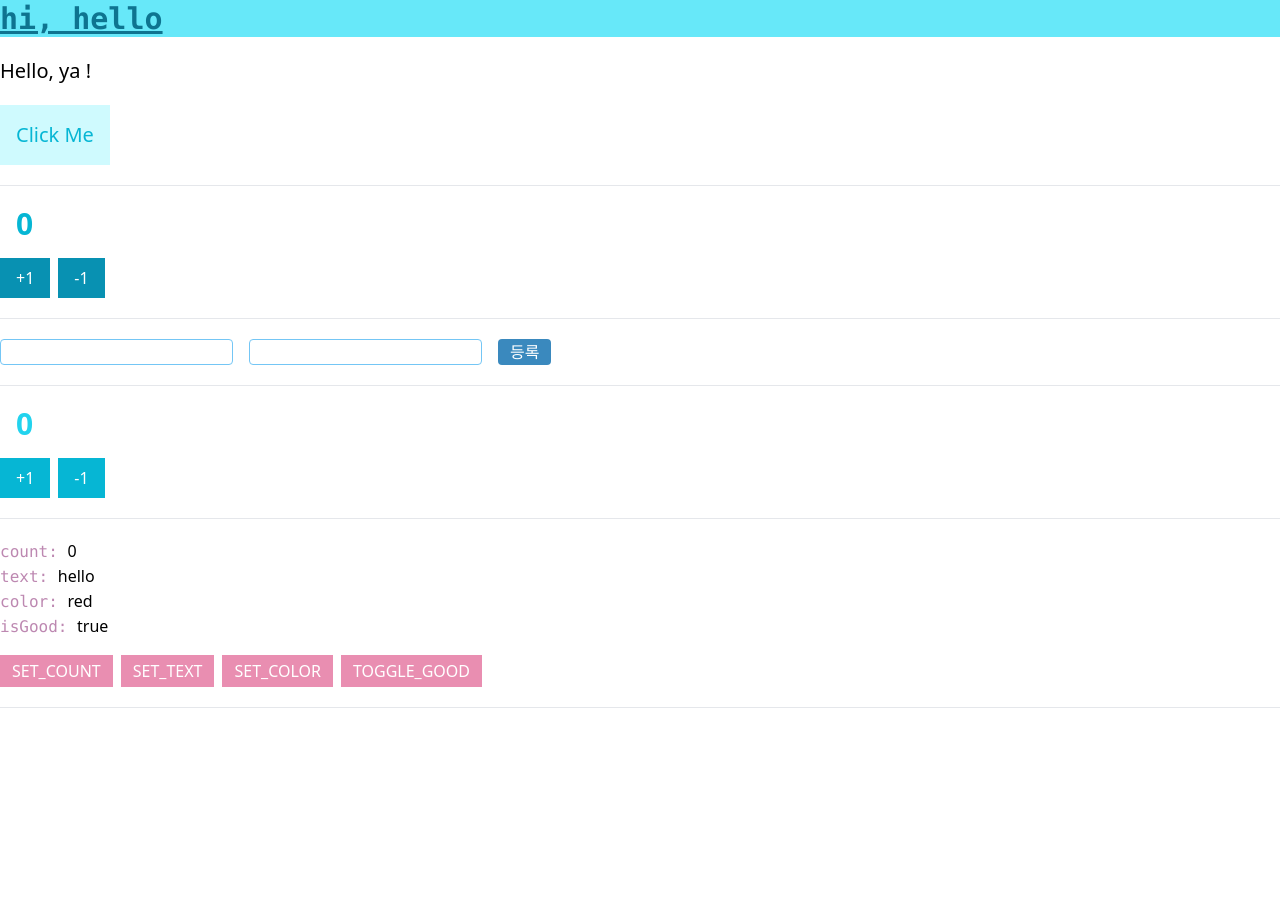
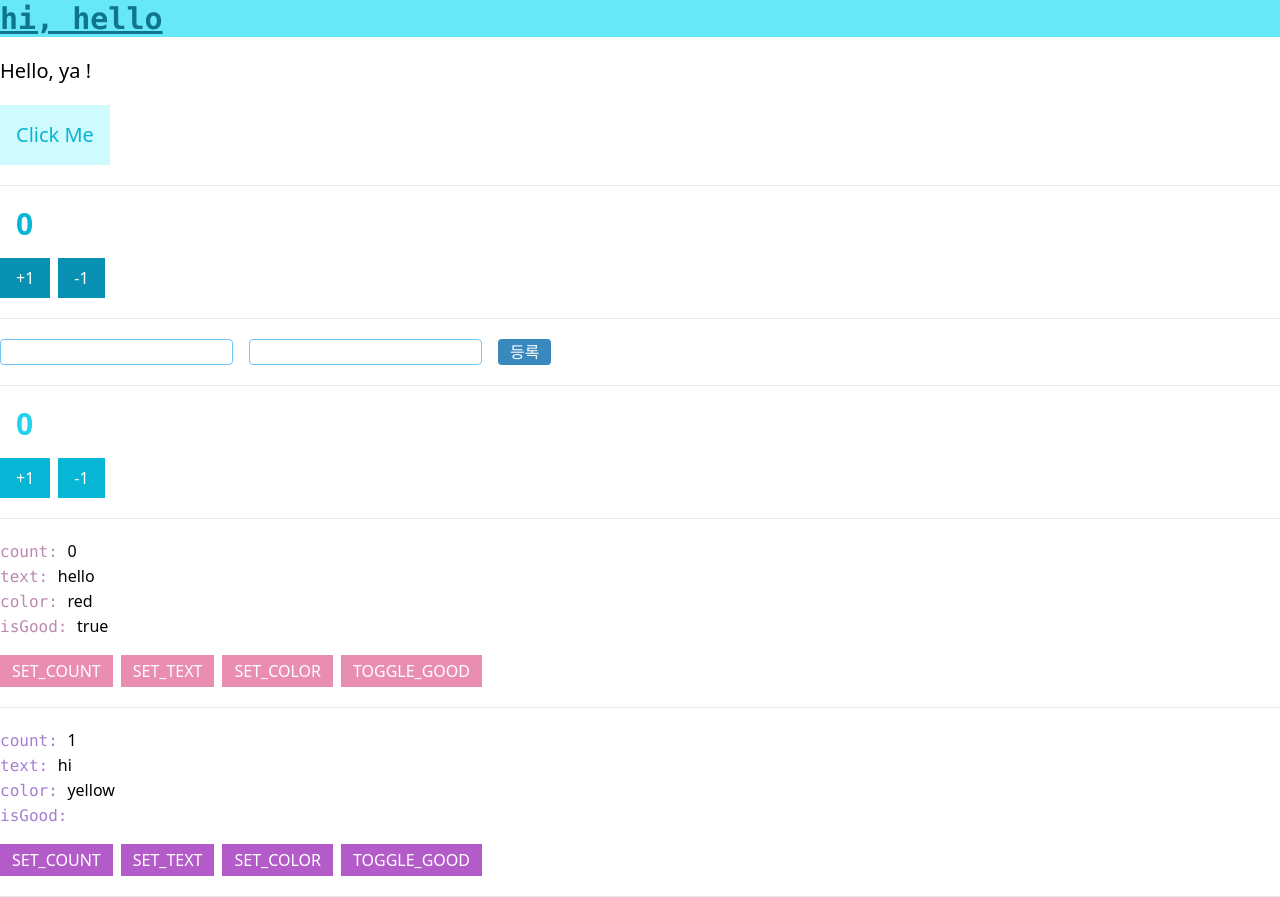
Before and after one commit to Damdadira/typescript-deep-study, a React (Vite) app: page / in a window 1280 px wide. Before the commit the page ends 800 px from the top, so only its background shows below. Built offline with nearby package versions, Linux system fonts and the light colour scheme.

Commit message:
context API 활용하기

```diff
--- a/src/App.tsx
+++ b/src/App.tsx
@@ -3,6 +3,8 @@ import Counter from './Counter'
 import MyForm from './MyForm'
 import Counter2 from './Counter2'
 import ReducerSample from './ReducerSample'
+import { SampleProvider } from './SampleContext'
+import ReducerSample2 from './ReducerSample2'
 
 function App() {
   const onClick = (name: string) => {
@@ -28,6 +30,10 @@ function App() {
       <hr/>
       <ReducerSample></ReducerSample>
       <hr/>
+      <SampleProvider>
+        <ReducerSample2></ReducerSample2>
+      </SampleProvider>
+      <hr/>
     </>
   )
 }
--- /dev/null
+++ b/src/ReducerSample2.tsx
@@ -0,0 +1,34 @@
+import { useSampleState, useSampleDispatch } from './SampleContext';
+
+export default function ReducerSample() {
+  const state = useSampleState();
+  const dispatch = useSampleDispatch();
+
+  const setCount = () => dispatch({ type: 'SET_COUNT', count: 5 }); //count를 넣지 않으면 에러 발생
+  const setText = () => dispatch({ type: 'SET_TEXT', text: 'bye' }); //text를 넣지 않으면 에러 발생
+  const setColor = () => dispatch({ type: 'SET_COLOR', color: 'orange' }); //color를 넣지 않으면 에러 발생
+  const toggleGood = () => dispatch({ type: 'TOGGLE_GOOD' });
+
+  return(
+    <div className='my-5'>
+      <p>
+        <code style={{color: '#a57fd1'}}>count: </code> {state.count}
+      </p>
+      <p>
+        <code style={{color: '#a57fd1'}}>text: </code> {state.text}
+      </p>
+      <p>
+        <code style={{color: '#a57fd1'}}>color: </code> {state.color}
+      </p>
+      <p>
+        <code style={{color: '#a57fd1'}}>isGood: </code> {state.isGood ? 'true' : false}
+      </p>
+      <div className='mt-4'>
+        <button style={{background: '#b35cc9', color: '#fff', padding: '4px 12px', marginRight: '0.5rem'}} onClick={setCount}>SET_COUNT</button>
+        <button style={{background: '#b35cc9', color: '#fff', padding: '4px 12px', marginRight: '0.5rem'}} onClick={setText}>SET_TEXT</button>
+        <button style={{background: '#b35cc9', color: '#fff', padding: '4px 12px', marginRight: '0.5rem'}} onClick={setColor}>SET_COLOR</button>
+        <button style={{background: '#b35cc9', color: '#fff', padding: '4px 12px'}} onClick={toggleGood}>TOGGLE_GOOD</button>
+      </div>
+    </div>
+  )
+}
--- /dev/null
+++ b/src/SampleContext.tsx
@@ -0,0 +1,78 @@
+import { useReducer, useContext, createContext, Dispatch } from 'react';
+
+/**필요한 타입들을 미리 선언 */
+type Color = 'red' | 'orange' | 'yellow';
+
+/**상태를 위한 타입 */
+type State = {
+  count: number;
+  text: string;
+  color: Color;
+  isGood: boolean;
+};
+
+/**모든 액션들을 위한 타입 */
+type Action =
+  | { type: 'SET_COUNT'; count: number }
+  | { type: 'SET_TEXT'; text: string }
+  | { type: 'SET_COLOR'; color: Color }
+  | { type: 'TOGGLE_GOOD' };
+
+  /**디스패치를 위한 타입, 액션들의 타입을 Dispatch의 Generics로 설정 */
+type SampleDispatch = Dispatch<Action>;
+
+/**Context 만들기 */
+const SampleStateContext = createContext<State | null>(null);
+const SampleDispatchContext = createContext<SampleDispatch | null>(null);
+
+/**리듀서 */
+function reducer(state: State, action: Action): State {
+  switch(action.type){
+    case 'SET_COUNT':
+      return { ...state, count: action.count };
+    case 'SET_TEXT':
+      return { ...state, text: action.text };
+    case 'SET_COLOR':
+      return { ...state, color: action.color };
+    case 'TOGGLE_GOOD':
+      return { ...state, isGood: !state.isGood };
+    default:
+      throw new Error('Unhandled action');
+  }
+}
+
+/**
+ * SampleProvider에서 useReducer 사용하고,
+ * SampleStateContext.Provider와 SampleDispatchContext.Provider로 children을 감싸서 반환
+*/
+export function SampleProvider({children}: {children: React.ReactNode}) {
+  const [state, dispatch] = useReducer(reducer, {
+    count: 1,
+    text: 'hi',
+    color: 'yellow',
+    isGood: false
+  });
+
+  return(
+    <SampleStateContext.Provider value={state}>
+      <SampleDispatchContext.Provider value={dispatch}>
+        {children}
+      </SampleDispatchContext.Provider>
+    </SampleStateContext.Provider>
+  );
+}
+
+/**state와 dispatch를 쉽게 사용하기 위한 커스텀 hooks */
+export function useSampleState() {
+  const state = useContext(SampleStateContext);
+  if(!state) throw new Error('Cannot find SampleProvider');
+
+  return state;
+}
+
+export function useSampleDispatch() {
+  const dispatch = useContext(SampleDispatchContext);
+  if(!dispatch) throw new Error('Cannot find SampleProvider');
+
+  return dispatch;
+}
```
